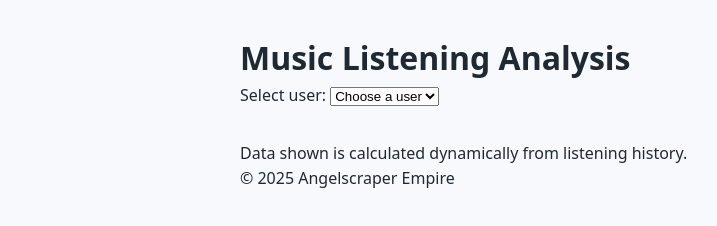
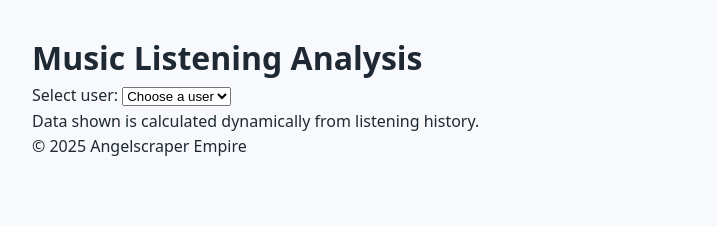
Before and after one commit to theangelskies/Music-data-project, a website with bundled scripts: page index.html in a window 1280 px wide. Shown: the whole page, without its empty margins (0-717 px from the left). Built offline with nearby package versions, Linux system fonts and the light colour scheme.

Commit message:
body css

```diff
--- a/style.css
+++ b/style.css
@@ -17,10 +17,3 @@ body {
   line-height: 1.6;
   padding: 2rem;
 }
-
-/* Layout */
-header,
-footer {
-  max-width: 800px;
-  margin: 0 auto 2rem auto;
-}
```
